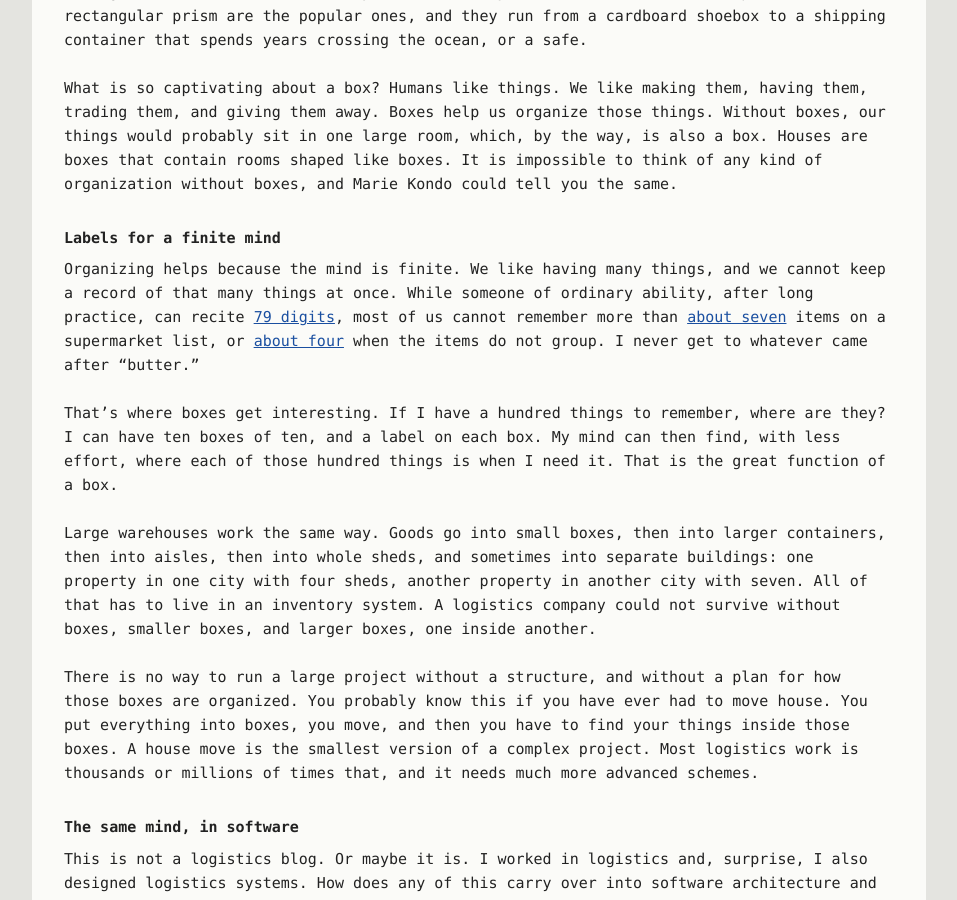
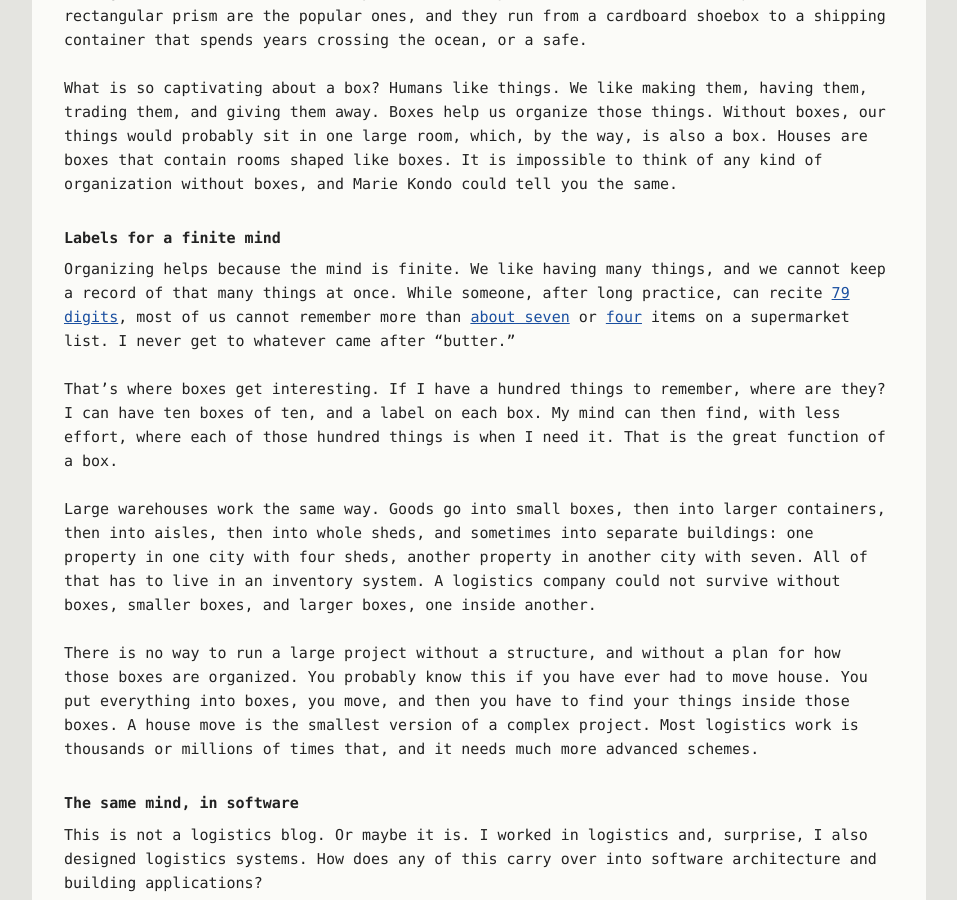
Before and after one commit to the-guish/the-dog-ate-my-typewriter, a Jekyll site: the page built from _posts/2026-11-01-my-dear-box.md, in a window 1280 px wide and 900 px high, scrolled down 350 px. Shown: the whole window, without its empty margins (161-1118 px from the left). Built offline with Jekyll 4.4.1, drawn with Linux system fonts in a browser that asks for light colours; our own code applies the rules of GitHub Pages for plain Markdown files.

Commit message:
Shorten the supermarket-list sentence
Drop the ordinary-ability aside and the grouping clause. Seven and four stay, with the butter line.

Co-authored-by: Luis Castro <the-guish@users.noreply.github.com>

```diff
--- a/_posts/2026-11-01-my-dear-box.md
+++ b/_posts/2026-11-01-my-dear-box.md
@@ -12,7 +12,7 @@ What is so captivating about a box? Humans like things. We like making them, hav
 
 ## Labels for a finite mind
 
-Organizing helps because the mind is finite. We like having many things, and we cannot keep a record of that many things at once. While someone of ordinary ability, after long practice, can recite [79 digits](https://www.science.org/doi/10.1126/science.7375930), most of us cannot remember more than [about seven](https://labs.la.utexas.edu/gilden/files/2016/04/MagicNumberSeven-Miller1956.pdf) items on a supermarket list, or [about four](https://doi.org/10.1017/S0140525X01003922) when the items do not group. I never get to whatever came after "butter."
+Organizing helps because the mind is finite. We like having many things, and we cannot keep a record of that many things at once. While someone, after long practice, can recite [79 digits](https://www.science.org/doi/10.1126/science.7375930), most of us cannot remember more than [about seven](https://labs.la.utexas.edu/gilden/files/2016/04/MagicNumberSeven-Miller1956.pdf) or [four](https://doi.org/10.1017/S0140525X01003922) items on a supermarket list. I never get to whatever came after "butter."
 
 That's where boxes get interesting. If I have a hundred things to remember, where are they? I can have ten boxes of ten, and a label on each box. My mind can then find, with less effort, where each of those hundred things is when I need it. That is the great function of a box.
 
```
